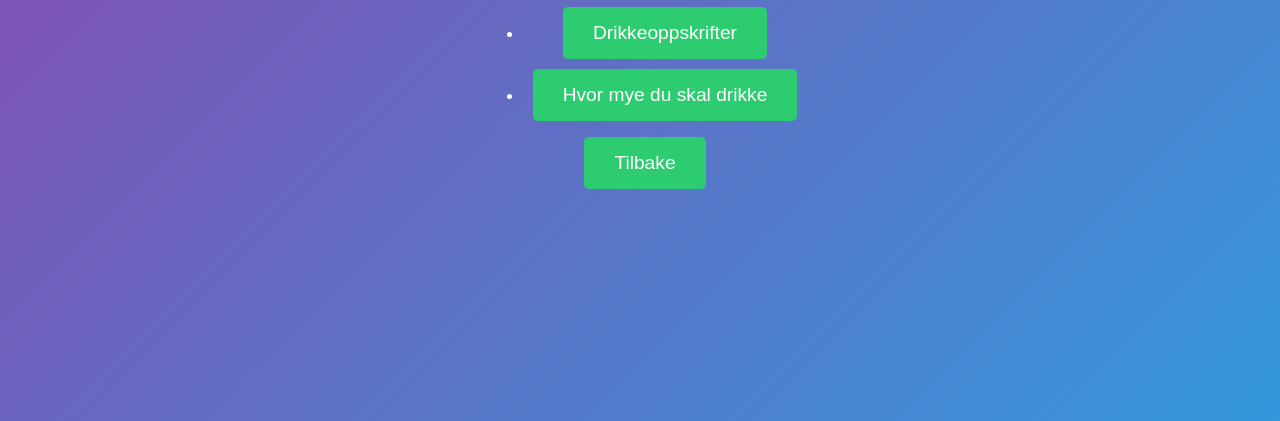
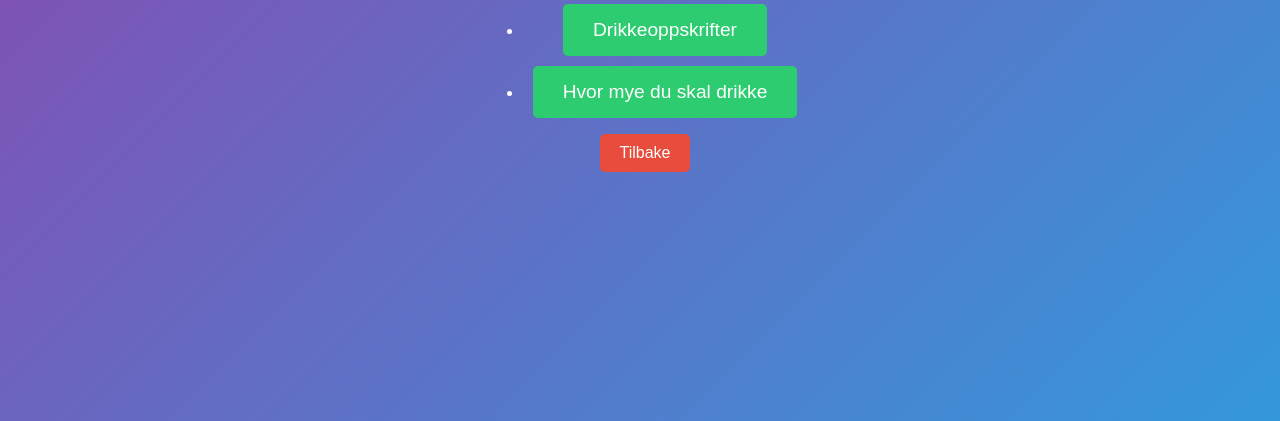
Before and after one commit to Odalopheim/Eksamens-oving, a plain HTML site: page ja.html in a window 1280 px wide. Shown: the part 379-800 px from the top of the page. Drawn offline with Linux system fonts and the light colour scheme.

Commit message:
fiksa ja

```diff
--- a/ja.html
+++ b/ja.html
@@ -14,7 +14,7 @@
             <li><button onclick="window.location.href='drikkeoppskrifter.html';">Drikkeoppskrifter</button></li>
             <li><button onclick="window.location.href='drikkemengde.html';">Hvor mye du skal drikke</button></li>
         </ul>
-        <button onclick="goBack()">Tilbake</button>
+        <button class="back-button" onclick="goBack()">Tilbake</button>
     </div>
     <script src="script.js"></script>
 </body>
```
